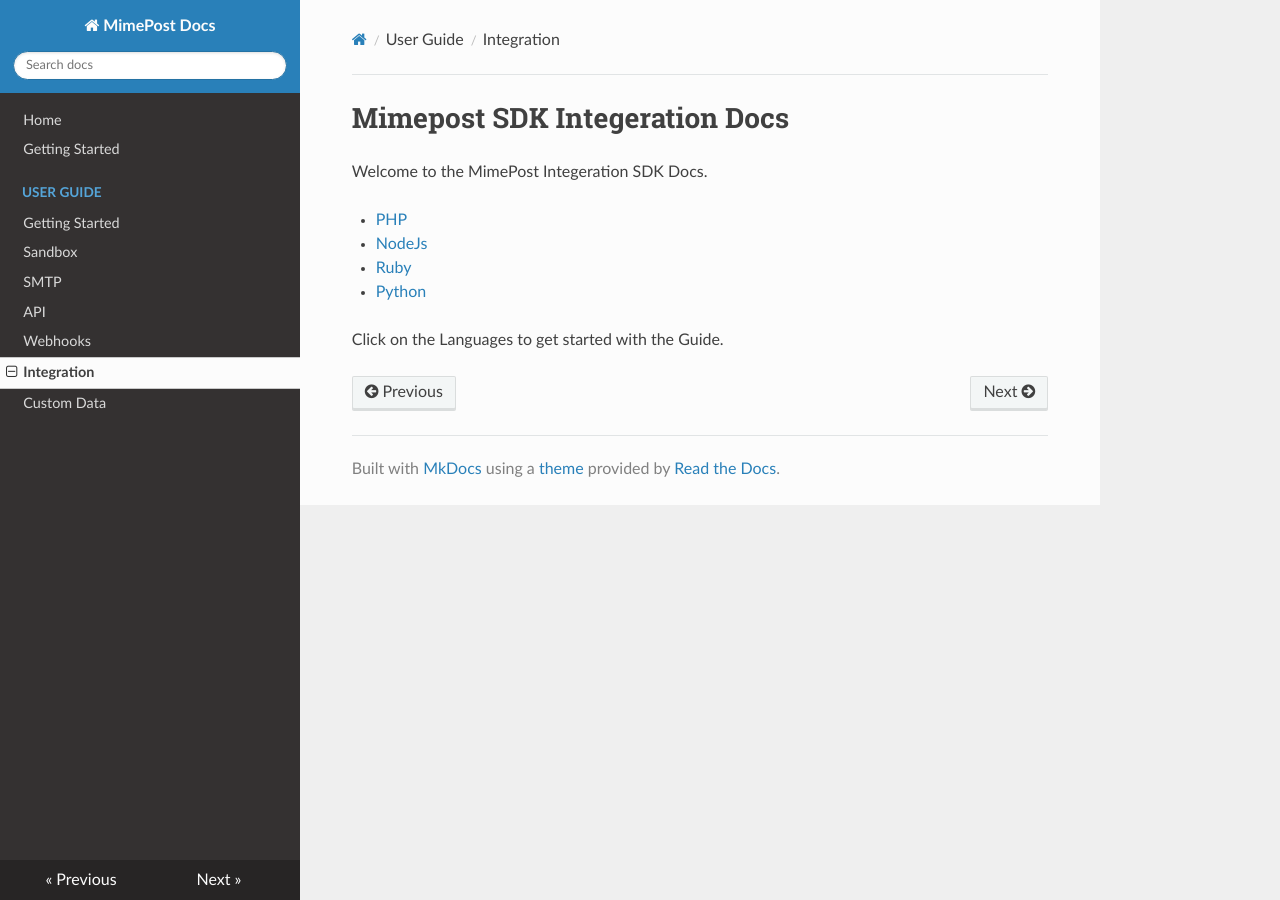
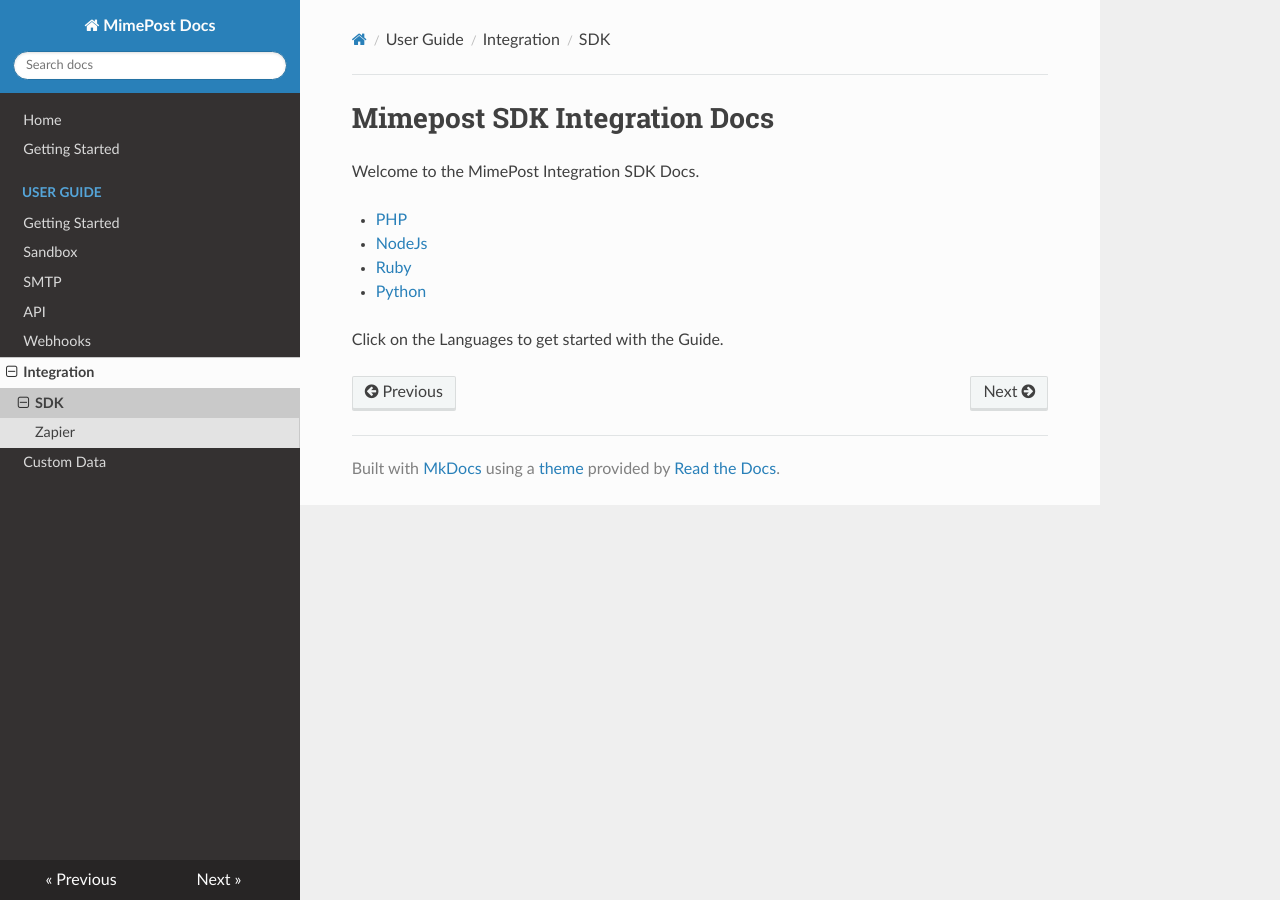
Before and after one commit to mimepost/docs, an MkDocs documentation site: the page built from docs/integration.md, in a window 1280 px wide. Built offline with MkDocs 1.6.1, drawn with Linux system fonts in a browser that asks for light colours; nearby versions of some CDN libraries.

Commit message:
Zapier docs added

```diff
--- a/docs/integration.md
+++ b/docs/integration.md
@@ -1,11 +1,12 @@
-# Mimepost SDK Integeration Docs
+# Mimepost SDK Integration Docs
 
-Welcome to the MimePost Integeration SDK Docs.
+Welcome to the MimePost Integration SDK Docs.
 
-* [PHP](../sdk_docs/php)
-* [NodeJs](../sdk_docs/node)
-* [Ruby](../sdk_docs/ruby)
-* [Python](../sdk_docs/python)
+* [PHP](https://github.com/mimepost/mimepost-php/blob/master/README.md)
+* [NodeJs](https://github.com/mimepost/mimepost-node/blob/master/README.md)
+* [Ruby](https://github.com/mimepost/mimepost-ruby/blob/main/README.md)
+* [Python](https://github.com/mimepost/mimepost-python/blob/master/README.md)
+
 <!-- * [Go](../sdk_docs/go) -->
 <!-- * [Java](../sdk_docs/java) -->
 
--- a/mkdocs.yml
+++ b/mkdocs.yml
@@ -8,6 +8,8 @@ nav:
     - 'SMTP': 'smtp.md'
     - 'API': 'api.md'
     - 'Webhooks': 'webhooks.md'
-    - 'Integration': 'integration.md'
+    - Integration :
+        - 'SDK' : 'integration.md'
+        - 'Zapier' : 'zapier.md'
     - 'Custom Data': 'custom_data.md'
 theme: readthedocs
```
Also changed, not shown: docs/zapier.md (added, +7 -0 lines).
